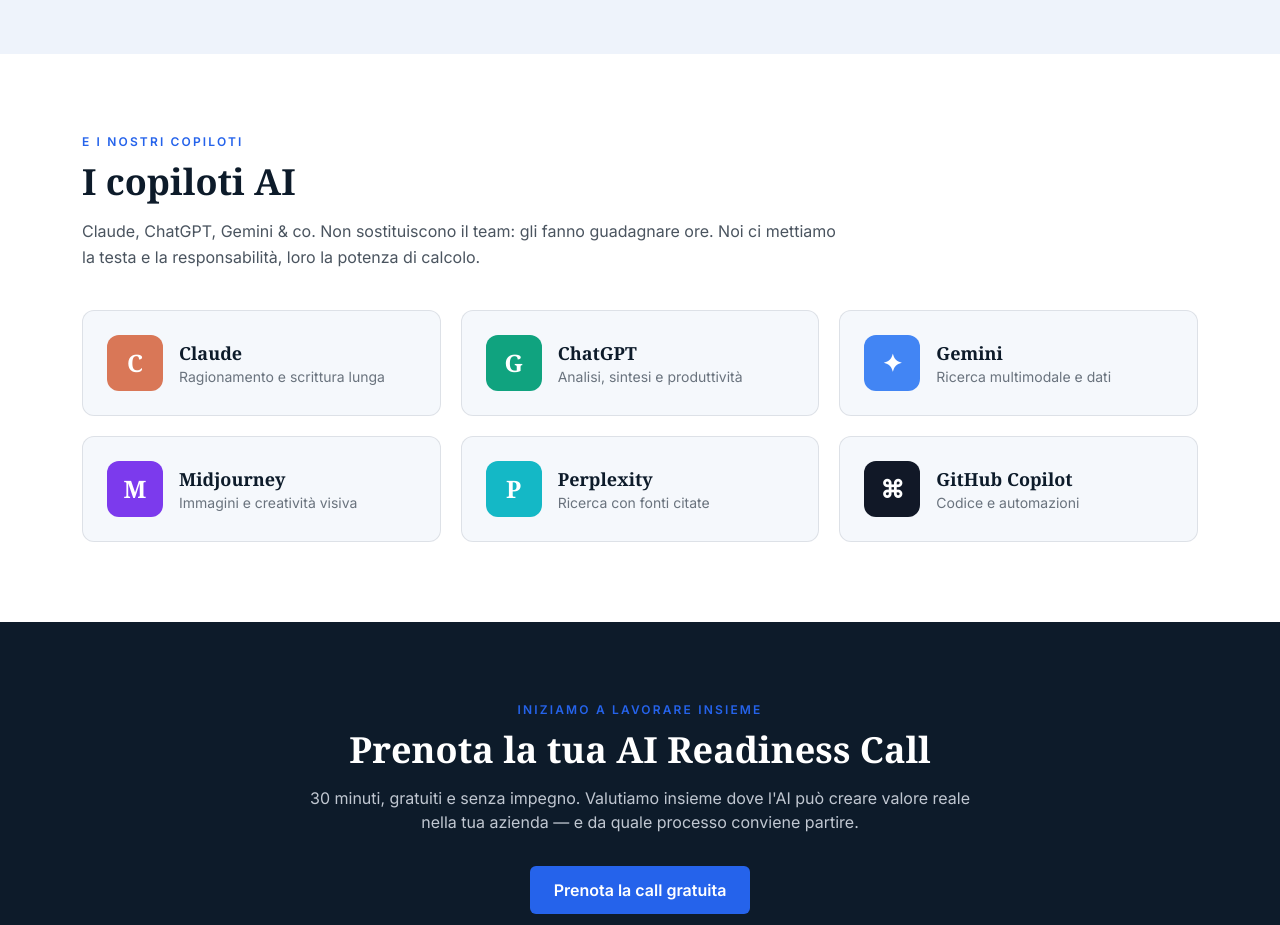
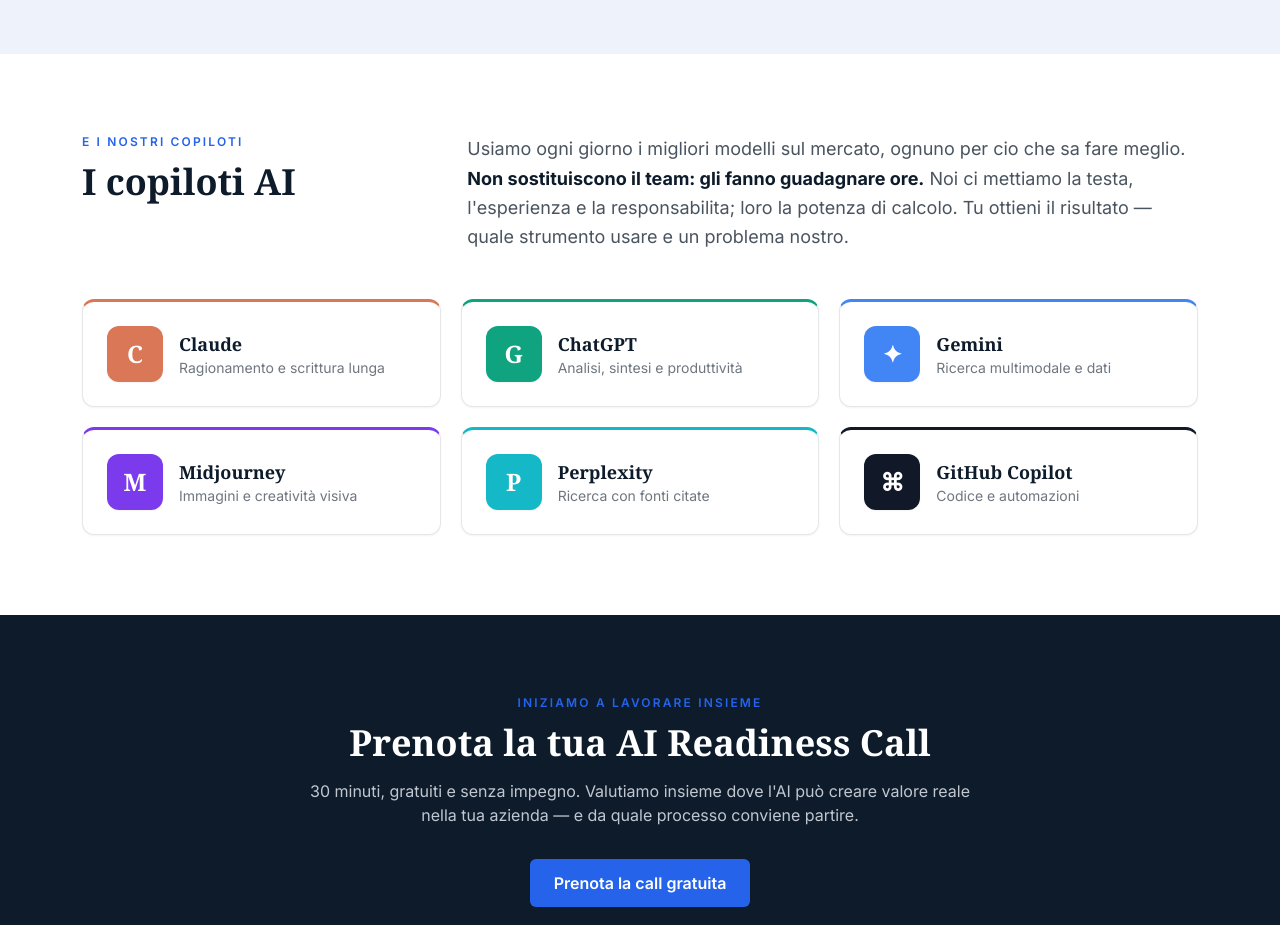
Before and after one commit to pdonnini-pixel/eppi, a React (Vite) app: page /chi-siamo in a window 1280 px wide. Shown: the part 2320-3245 px from the top of the page. Built offline with nearby package versions, Linux system fonts and the light colour scheme.

Commit message:
Copiloti AI: testo rafforzato + impaginazione (intro 2 colonne, schede con accento colorato e hover)

```diff
--- a/src/pages/ChiSiamo.jsx
+++ b/src/pages/ChiSiamo.jsx
@@ -100,16 +100,28 @@
       {/* I COPILOTI AI */}
       <section className="bg-white">
         <div className="container-eppi py-16 sm:py-20">
-          <p className="eyebrow">E i nostri copiloti</p>
-          <h2 className="mt-3 h-section max-w-2xl">I copiloti AI</h2>
-          <p className="mt-4 max-w-3xl leading-relaxed text-navy/75">
-            Claude, ChatGPT, Gemini & co. Non sostituiscono il team: gli fanno guadagnare ore.
-            Noi ci mettiamo la testa e la responsabilità, loro la potenza di calcolo.
-          </p>
-          <div className="mt-10 grid gap-5 sm:grid-cols-2 lg:grid-cols-3">
+          <div className="grid gap-10 lg:grid-cols-3">
+            <div className="lg:col-span-1">
+              <p className="eyebrow">E i nostri copiloti</p>
+              <h2 className="mt-3 h-section">I copiloti AI</h2>
+            </div>
+            <div className="lg:col-span-2">
+              <p className="text-lg leading-relaxed text-navy/75">
+                Usiamo ogni giorno i migliori modelli sul mercato, ognuno per cio che sa fare meglio.{' '}
+                <strong className="text-navy">Non sostituiscono il team: gli fanno guadagnare ore.</strong>{' '}
+                Noi ci mettiamo la testa, l'esperienza e la responsabilita; loro la potenza di calcolo.
+                Tu ottieni il risultato — quale strumento usare e un problema nostro.
+              </p>
+            </div>
+          </div>
+          <div className="mt-12 grid gap-5 sm:grid-cols-2 lg:grid-cols-3">
             {copilots.map((c) => (
-              <div key={c.name} className="flex items-center gap-4 rounded-xl border border-navy/10 bg-cream/60 p-6">
-                <span className="flex h-14 w-14 shrink-0 items-center justify-center rounded-xl font-serif text-2xl font-bold text-white" style={{ backgroundColor: c.color }}>
+              <div
+                key={c.name}
+                className="group flex items-center gap-4 rounded-xl border border-navy/10 bg-white p-6 shadow-sm transition hover:-translate-y-1 hover:shadow-lg"
+                style={{ borderTop: `3px solid ${c.color}` }}
+              >
+                <span className="flex h-14 w-14 shrink-0 items-center justify-center rounded-xl font-serif text-2xl font-bold text-white shadow-sm" style={{ backgroundColor: c.color }}>
                   {c.mark}
                 </span>
                 <div>
```
